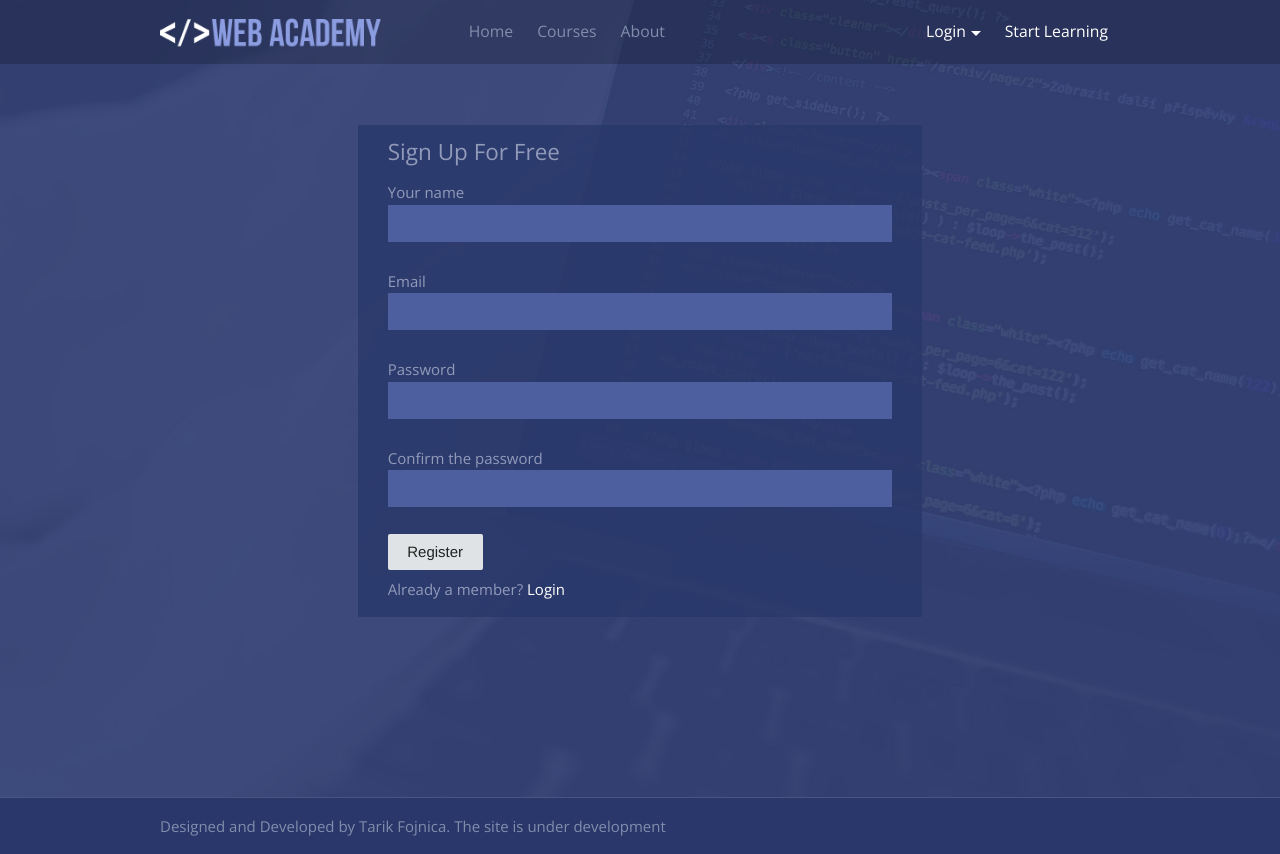
After one commit to TarikFojnica/web-academy, a PHP site: page /signup.html in a window 1280 px wide. The commit adds this page. Run offline with PHP 8.4, Linux system fonts and the light colour scheme; some libraries are stand-ins or nearby versions.

Commit message:
Signup page added

```diff
--- a/css/main.css
+++ b/css/main.css
@@ -291,5 +291,41 @@ footer h5 {
 }
 
 /*============================================
-	Contact Page Specific Styles
+	Signup Specific Styles
 =============================================*/
+.signup-page .element {
+	background-color: rgba(41,55,106,.8);
+	padding: 1em 2em;
+	margin-bottom: 12em;
+}
+
+
+.signup-page .element h2 {
+	color: #929aba;
+}
+
+.signup-page .element form {
+	margin-bottom: .5em;
+}
+
+.signup-page .element form label {
+	color: #929aba;
+	margin-bottom: 1.8em;
+}
+
+.signup-page .element form label input {
+	background-color: #4e5f9f;
+	padding: .4em;
+	border: none;
+	color: #fff;
+}
+
+.signup-page .element p {
+	margin: 0;
+}
+
+
+.signup-page .element p a {
+	color: #fff;
+	text-decoration: none;
+}
--- /dev/null
+++ b/signup.html
@@ -0,0 +1,120 @@
+<!DOCTYPE html>
+<html>
+<head>
+    <title>Programming School</title>
+
+    <meta charset="utf-8" />
+    <meta name="viewport" content="width=device-width, initial-scale=1" />
+
+    <link rel="stylesheet" href="css/kube.css" />
+     <link rel="stylesheet" href="css/main.css" />
+
+    <script src="http:/cdnjs.cloudflare.com/ajax/libs/jquery/2.1.1/jquery.js"></script>
+    <script src="js/kube.js"></script>
+
+    <link href='http://fonts.googleapis.com/css?family=Open+Sans:400,300,600' rel='stylesheet' type='text/css'>
+
+</head>
+<body>
+    <div class="main">
+    	<header>
+            <div class="units-container">
+                <div class="units-row">
+                    <div class="unit-30 logo">
+                        <a href="index.html"><img src="images/logo.png"></a>
+                    </div>
+
+                    <div class="unit-40">
+                         <div class="nav-container">
+                            <nav class="navbar">
+                                <ul>
+                                    <li><a href="index.html">Home</a></li>
+                                    <li><a href="courses.html">Courses</a></li>
+                                    <li><a href="about.html">About</a></li>
+                                </ul>
+                            </nav>
+                        </div>
+                    </div>
+
+                    <div class="unit-30 nav-container">
+                        <nav class="navbar navbar-right">
+                           <ul>
+
+                                <li class="focus"><a data-tools="dropdown" data-target="#login-menu">Login</a>
+                                    <div id="login-menu">
+                                        <div class="login-menu-element">
+                                            <form method="post" action="" class="forms">
+
+                                                <label>
+                                                    Email <span class="req"></span>
+                                                    <input type="email" name="user-email" class="width-100"  />
+                                                </label>
+
+                                                <label>
+                                                    Password <span class="req"></span>
+                                                    <input type="password" name="user-passowrd" class="width-100"  />
+                                                </label>
+
+                                                 <input type="submit" class="btn btn-blue" value="Login" />
+                                            </form>
+                                        </div>
+                                    </div>
+                                </li>
+                                <li class="focus"><a href="signup.html">Start Learning</a></li>
+
+                            </ul>
+                        </nav>
+                    </div>
+                </div>
+            </div>
+        </header>
+
+    	<div class="signup-page">
+            <div class="page-content">
+                <div class="units-container">
+                    <div class="units-row">
+                        <div class="unit-60 unit-push-20">
+                           <div class="element">
+                                <h2>Sign Up For Free</h2>
+                                <form method="post" action="" class="forms">
+                                     <label>
+                                        Your name <span class="req"></span>
+                                        <input type="text" name="user-name" class="width-100"  />
+                                    </label>
+
+                                    <label>
+                                        Email <span class="req"></span>
+                                        <input type="email" name="user-email" class="width-100"  />
+                                    </label>
+
+                                    <label>
+                                        Password <span class="req"></span>
+                                        <input type="password" name="user-passowrd" class="width-100"  />
+                                    </label>
+
+                                    <label>
+                                        Confirm the password <span class="req"></span>
+                                        <input type="password" name="user-passowrd" class="width-100"  />
+                                    </label>
+
+                                     <input type="submit" class="btn" value="Register" />
+                                </form>
+                                <p>Already a member? <a href="#">Login</a></p>
+                           </div>
+                        </div>
+                    </div>
+                </div>
+            </div>
+        </div><!--page content-->
+    </div><!--main-->
+
+    <footer>
+    	<div class="units-container">
+    		<div class="units-row">
+    			<h5>Designed and Developed by Tarik Fojnica. The site is under development</h5>
+    		</div>
+    	</div>
+    </footer>
+    <script>document.write('<script src="http://' + (location.host || 'localhost').split(':')[0] + ':35729/livereload.js?snipver=1"></' + 'script>')</script>
+</body>
+</html>
```
